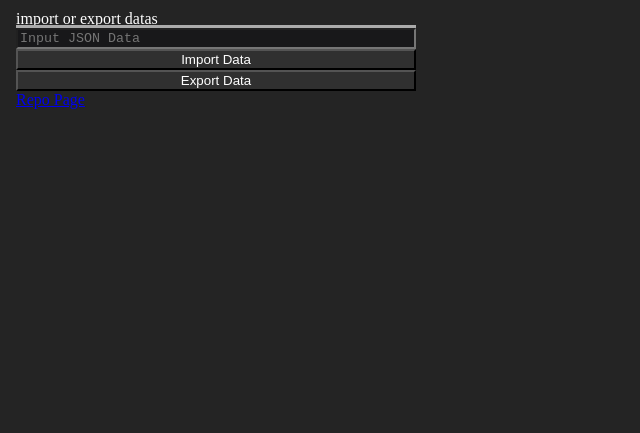
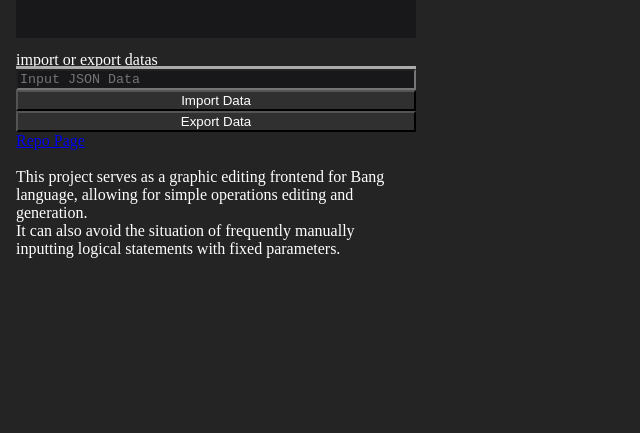
Before and after one commit to A4-Tacks/blockly_for_mindustry_logic_bang_lang, a website built with webpack: page src/index.html in a window 1280 px wide. Shown: the part 354-787 px from the top of the page, without its empty margins (0-640 px from the left). Built offline with nearby package versions, Linux system fonts and the light colour scheme; what blockly would draw is missing.

Commit message:
添加说明文本

```diff
--- a/src/index.css
+++ b/src/index.css
@@ -50,7 +50,7 @@ input {
 }
 
 #generatedCode {
-    height: 50%;
+    height: 65%;
     background-color: #18181A;
     color: #FFFFFF;
 }
--- a/src/index.html
+++ b/src/index.html
@@ -15,7 +15,13 @@
         <a href="https://github.com/A4-Tacks/blockly_for_mindustry_logic_bang_lang">
           Repo Page
         </a>
-        <div id="output"></div>
+        <div id="output">
+          <br>
+          This project serves as a graphic editing frontend for Bang language,
+          allowing for simple operations editing and generation.<br>
+          It can also avoid the situation of frequently
+          manually inputting logical statements with fixed parameters.
+        </div>
       </div>
       <div id="blocklyDiv"></div>
     </div>
```
